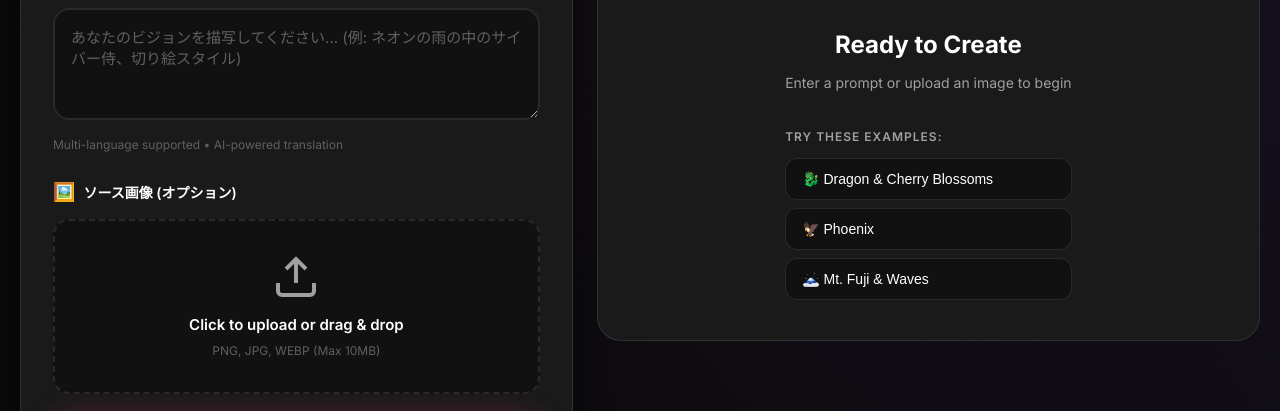
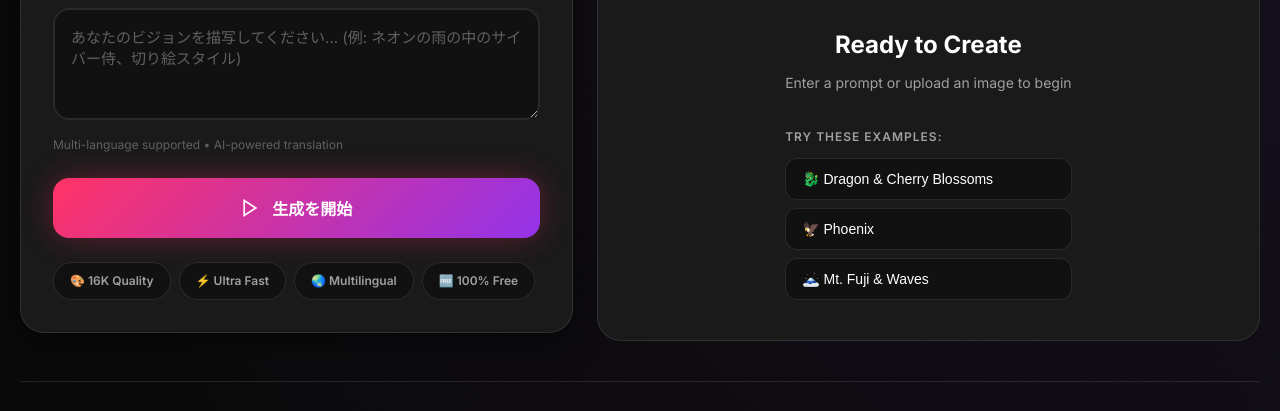
Before and after one commit to Ryuya330/AI-Kirie-Studio-App, a website built with Vite: page index.html in a window 1280 px wide. Shown: the part 327-738 px from the top of the page. Built offline with nearby package versions, Linux system fonts and the light colour scheme.

Commit message:
Remove source image upload feature

```diff
--- a/index.html
+++ b/index.html
@@ -56,24 +56,6 @@
                             rows="4"
                         ></textarea>
                         <div class="input-hint">Multi-language supported • AI-powered translation</div>
-                    </div>
-
-                    <div class="input-group">
-                        <label class="input-label">
-                            <span class="label-icon">🖼️</span>
-                            <span data-i18n="image_label">Source Image (Optional)</span>
-                        </label>
-                        <div class="file-upload-wrapper">
-                            <input type="file" id="image-upload" accept="image/*" class="file-input">
-                            <label for="image-upload" class="file-upload-label">
-                                <svg class="upload-icon" viewBox="0 0 24 24" fill="none" stroke="currentColor" stroke-width="2">
-                                    <path d="M21 15v4a2 2 0 0 1-2 2H5a2 2 0 0 1-2-2v-4M17 8l-5-5-5 5M12 3v12"/>
-                                </svg>
-                                <span class="upload-text">Click to upload or drag & drop</span>
-                                <span class="upload-hint">PNG, JPG, WEBP (Max 10MB)</span>
-                            </label>
-                            <div id="image-preview" class="image-preview hidden"></div>
-                        </div>
                     </div>
 
                     <button id="generate-btn" class="generate-btn">
--- a/style.css
+++ b/style.css
@@ -271,68 +271,6 @@ body {
     margin-top: 8px;
     font-size: 12px;
     color: var(--text-tertiary);
-}
-
-/* ===============================================
-   FILE UPLOAD
-   =============================================== */
-
-.file-upload-wrapper {
-    position: relative;
-}
-
-.file-input {
-    display: none;
-}
-
-.file-upload-label {
-    display: flex;
-    flex-direction: column;
-    align-items: center;
-    justify-content: center;
-    padding: 32px;
-    background: var(--bg-secondary);
-    border: 2px dashed var(--border);
-    border-radius: 16px;
-    cursor: pointer;
-    transition: all 0.3s ease;
-}
-
-.file-upload-label:hover {
-    border-color: var(--primary);
-    background: var(--bg-elevated);
-}
-
-.upload-icon {
-    width: 48px;
-    height: 48px;
-    color: var(--text-secondary);
-    margin-bottom: 12px;
-}
-
-.upload-text {
-    font-size: 15px;
-    font-weight: 600;
-    color: var(--text-primary);
-    margin-bottom: 4px;
-}
-
-.upload-hint {
-    font-size: 12px;
-    color: var(--text-tertiary);
-}
-
-.image-preview {
-    margin-top: 16px;
-    border-radius: 12px;
-    overflow: hidden;
-    max-width: 100%;
-}
-
-.image-preview img {
-    width: 100%;
-    height: auto;
-    display: block;
 }
 
 .hidden {
```
